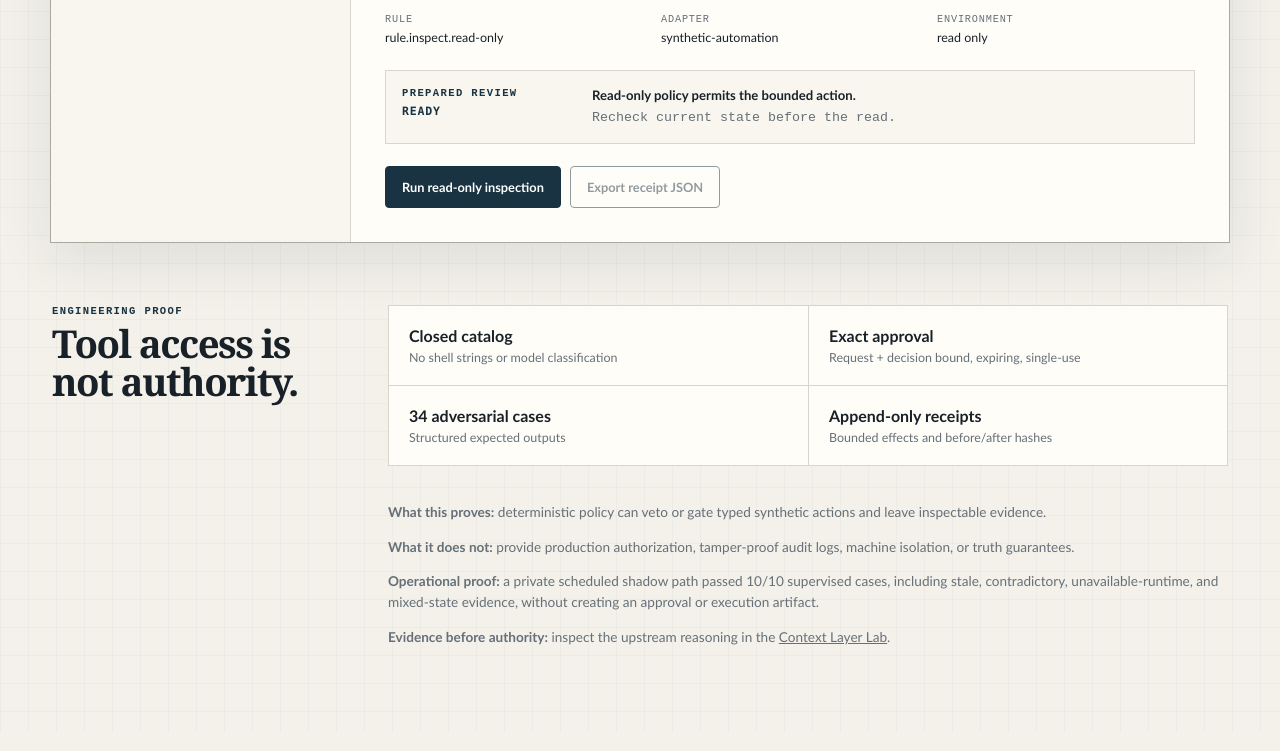
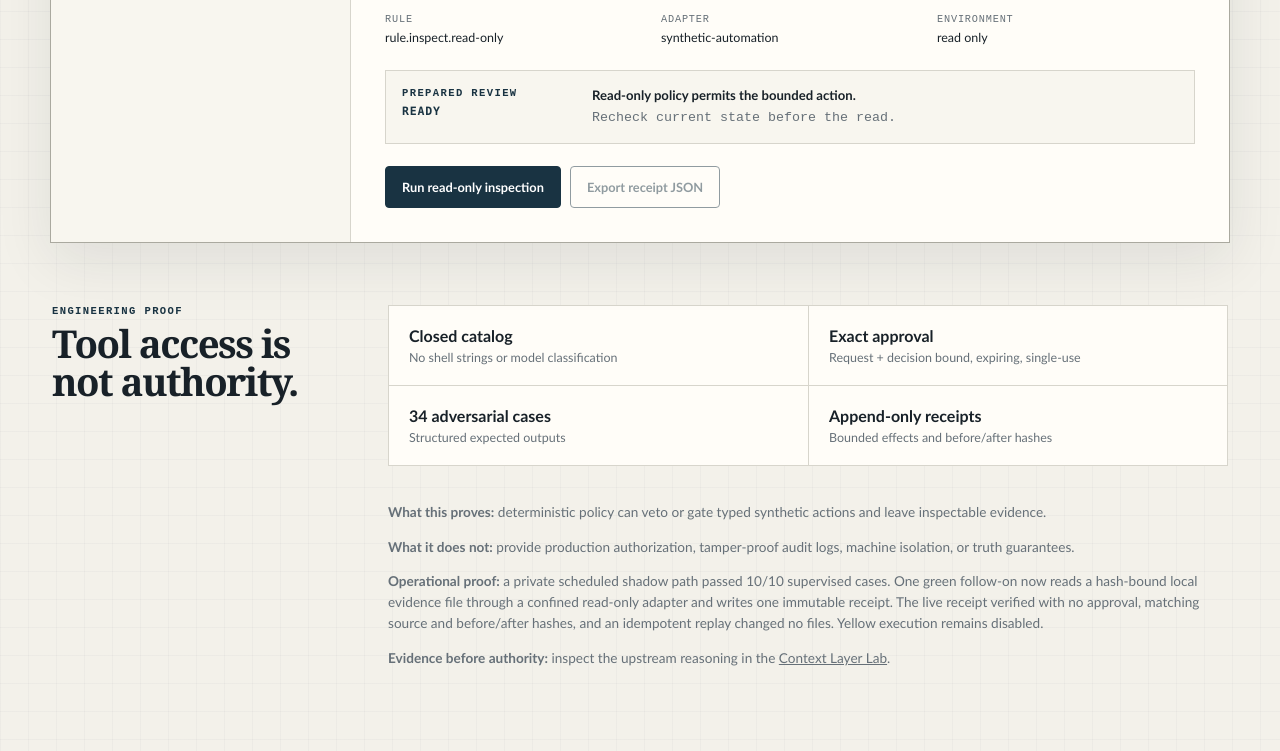
Before and after one commit to Kaagemusha/governed-action-lab, a website with bundled scripts: page docs/index.html in a window 1280 px wide. Shown: the part 829-1580 px from the top of the page. Built offline with nearby package versions, Linux system fonts and the light colour scheme.

Commit message:
DOCS: publish bounded green action proof

```diff
--- a/docs/index.html
+++ b/docs/index.html
@@ -122,7 +122,7 @@
         <div class="boundary-copy">
           <p><strong>What this proves:</strong> deterministic policy can veto or gate typed synthetic actions and leave inspectable evidence.</p>
           <p><strong>What it does not:</strong> provide production authorization, tamper-proof audit logs, machine isolation, or truth guarantees.</p>
-          <p><strong>Operational proof:</strong> a private scheduled shadow path passed 10/10 supervised cases, including stale, contradictory, unavailable-runtime, and mixed-state evidence, without creating an approval or execution artifact.</p>
+          <p><strong>Operational proof:</strong> a private scheduled shadow path passed 10/10 supervised cases. One green follow-on now reads a hash-bound local evidence file through a confined read-only adapter and writes one immutable receipt. The live receipt verified with no approval, matching source and before/after hashes, and an idempotent replay changed no files. Yellow execution remains disabled.</p>
           <p><strong>Evidence before authority:</strong> inspect the upstream reasoning in the <a href="https://kaagemusha.github.io/context-layer-lab/">Context Layer Lab</a>.</p>
         </div>
       </section>
```
Also changed, not shown: README.md.
